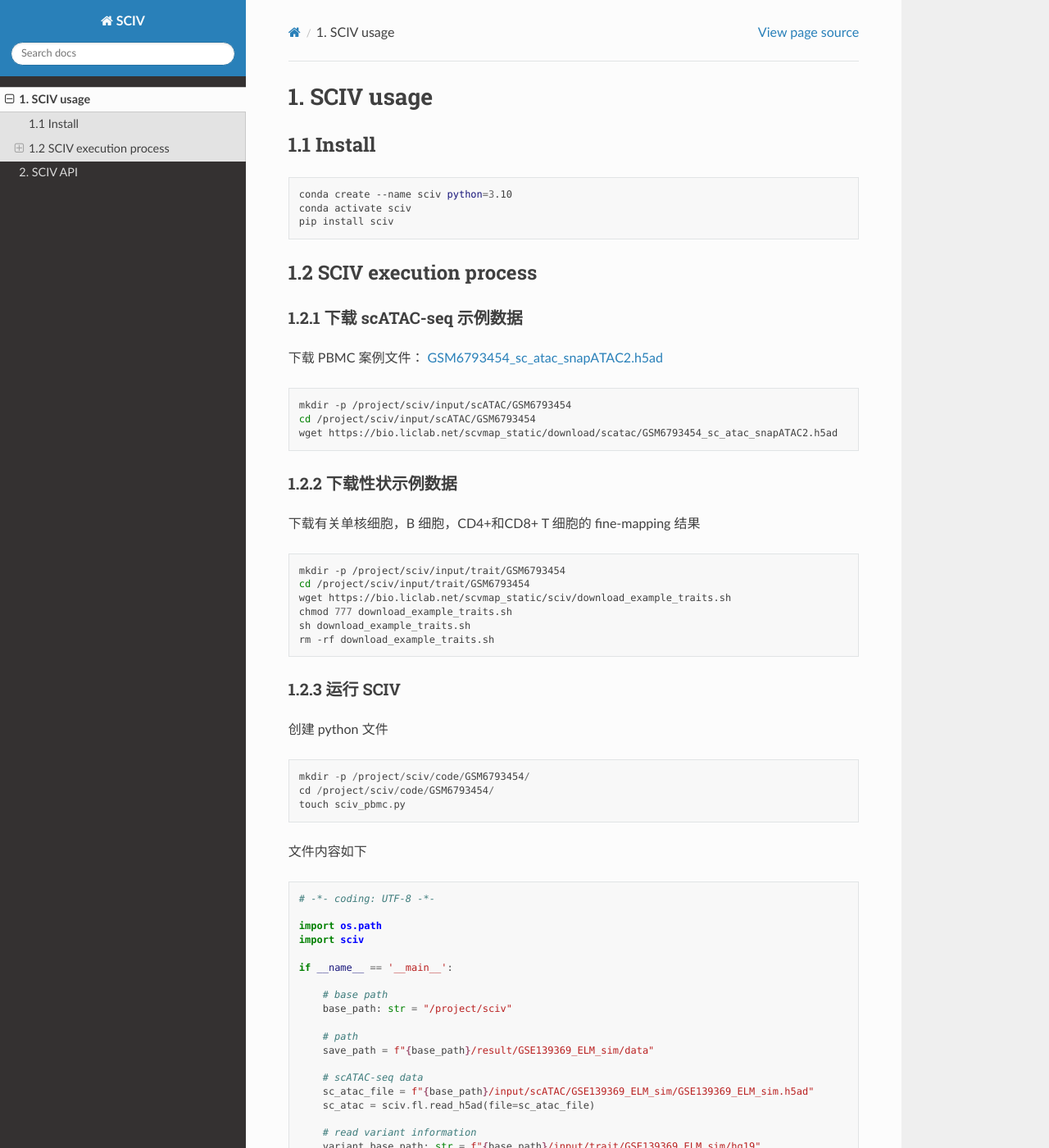
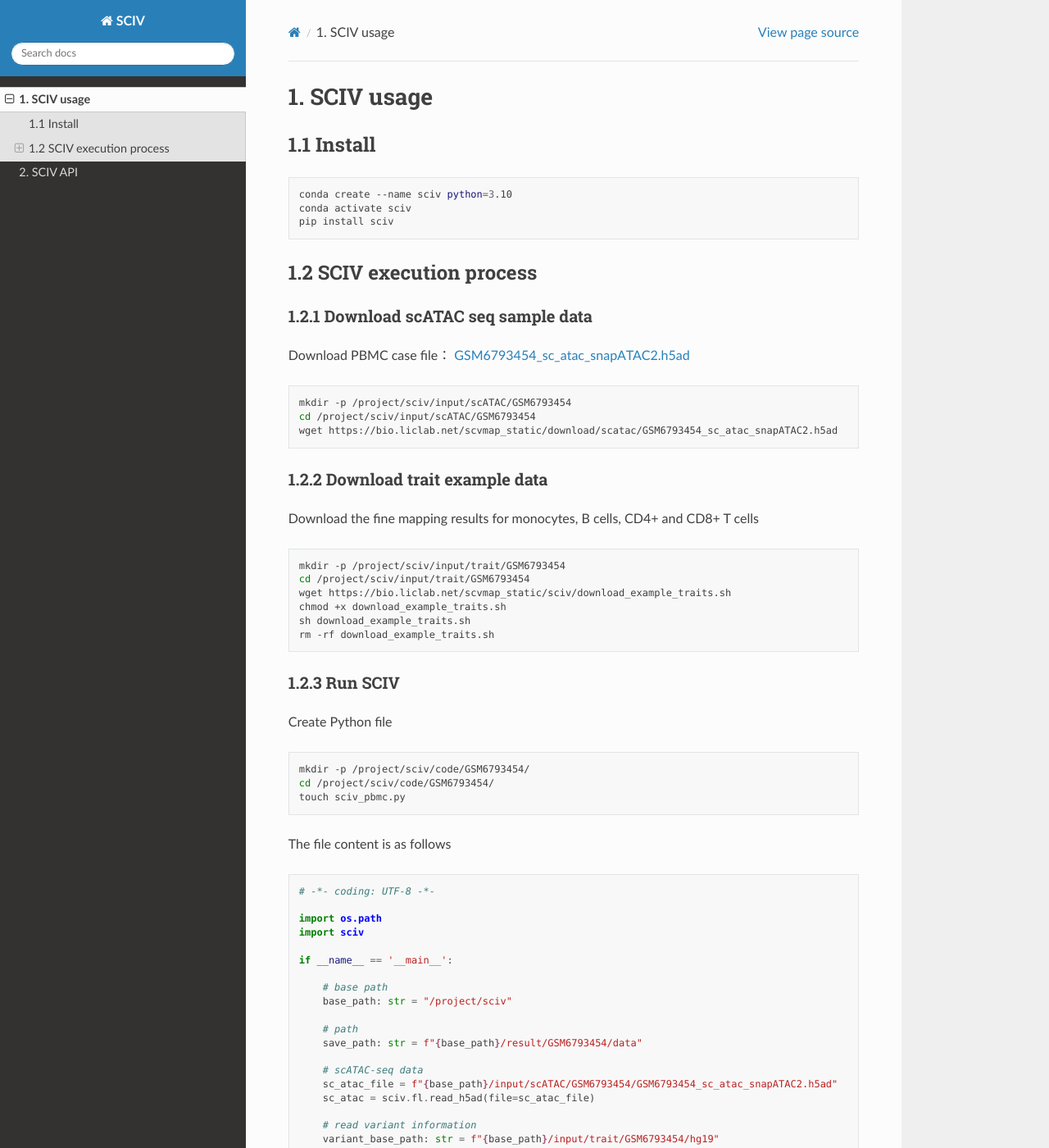
Before and after one commit to YuZhengM/sciv-tutorial, a Sphinx documentation site: the page built from docs/source/usage.rst, in a window 1280 px wide and 1400 px high. Shown: the whole window at 82% size. Built offline with Sphinx 7.4.7 and the Read the Docs theme 3.1.0, drawn with Linux system fonts in a browser that asks for light colours; pages that are not in the unit, such as notebooks, are missing from menus; some of the changed text lies outside the part shown.

Commit message:
perf: Improve SCIV usage process

```diff
--- a/docs/source/usage.rst
+++ b/docs/source/usage.rst
@@ -15,10 +15,10 @@
 1.2 SCIV execution process
 ^^^^^^^^^^^^^^^^^^^^^^^^^^
 
-1.2.1 下载 scATAC-seq 示例数据
+1.2.1 Download scATAC seq sample data
 ****************************
 
-下载 PBMC 案例文件： `GSM6793454_sc_atac_snapATAC2.h5ad <https://bio.liclab.net/scvmap_static/download/scatac/GSM6793454_sc_atac_snapATAC2.h5ad>`_
+Download PBMC case file： `GSM6793454_sc_atac_snapATAC2.h5ad <https://bio.liclab.net/scvmap_static/download/scatac/GSM6793454_sc_atac_snapATAC2.h5ad>`_
 
 .. code-block:: shell
 
@@ -26,33 +26,33 @@
     cd /project/sciv/input/scATAC/GSM6793454
     wget https://bio.liclab.net/scvmap_static/download/scatac/GSM6793454_sc_atac_snapATAC2.h5ad
 
-1.2.2 下载性状示例数据
+1.2.2 Download trait example data
 ****************************
 
-下载有关单核细胞，B 细胞，CD4+和CD8+ T 细胞的 fine-mapping 结果
+Download the fine mapping results for monocytes, B cells, CD4+ and CD8+ T cells
 
 .. code-block:: shell
 
     mkdir -p /project/sciv/input/trait/GSM6793454
     cd /project/sciv/input/trait/GSM6793454
     wget https://bio.liclab.net/scvmap_static/sciv/download_example_traits.sh
-    chmod 777 download_example_traits.sh
+    chmod +x download_example_traits.sh
     sh download_example_traits.sh
     rm -rf download_example_traits.sh
 
 
-1.2.3 运行 SCIV
+1.2.3 Run SCIV
 ****************************
 
-创建 python 文件
+Create Python file
 
-.. code-block:: python
+.. code-block:: shell
 
     mkdir -p /project/sciv/code/GSM6793454/
     cd /project/sciv/code/GSM6793454/
     touch sciv_pbmc.py
 
-文件内容如下
+The file content is as follows
 
 .. code-block:: python
 
@@ -67,14 +67,14 @@
         base_path: str = "/project/sciv"
 
         # path
-        save_path = f"{base_path}/result/GSE139369_ELM_sim/data"
+        save_path: str = f"{base_path}/result/GSM6793454/data"
 
         # scATAC-seq data
-        sc_atac_file = f"{base_path}/input/scATAC/GSE139369_ELM_sim/GSE139369_ELM_sim.h5ad"
+        sc_atac_file = f"{base_path}/input/scATAC/GSM6793454/GSM6793454_sc_atac_snapATAC2.h5ad"
         sc_atac = sciv.fl.read_h5ad(file=sc_atac_file)
 
         # read variant information
-        variant_base_path: str = f"{base_path}/input/trait/GSE139369_ELM_sim/hg19"
+        variant_base_path: str = f"{base_path}/input/trait/GSM6793454/hg19"
         variant_column_map: dict = {0: "chr", 1: "position", 3: "rsId", 4: "pp"}
         variants, trait_info = sciv.fl.read_variants(variant_base_path, column_map=variant_column_map)
 
@@ -90,8 +90,14 @@
 
         print(trs)
 
-执行文件
+Executable the file
 
-.. code-block:: python
+.. code-block:: shell
 
     python3 sciv_pbmc.py
+
+The output log information is as follows
+
+.. code-block:: shell
+
+    python3 sciv_pbmc.py
```
